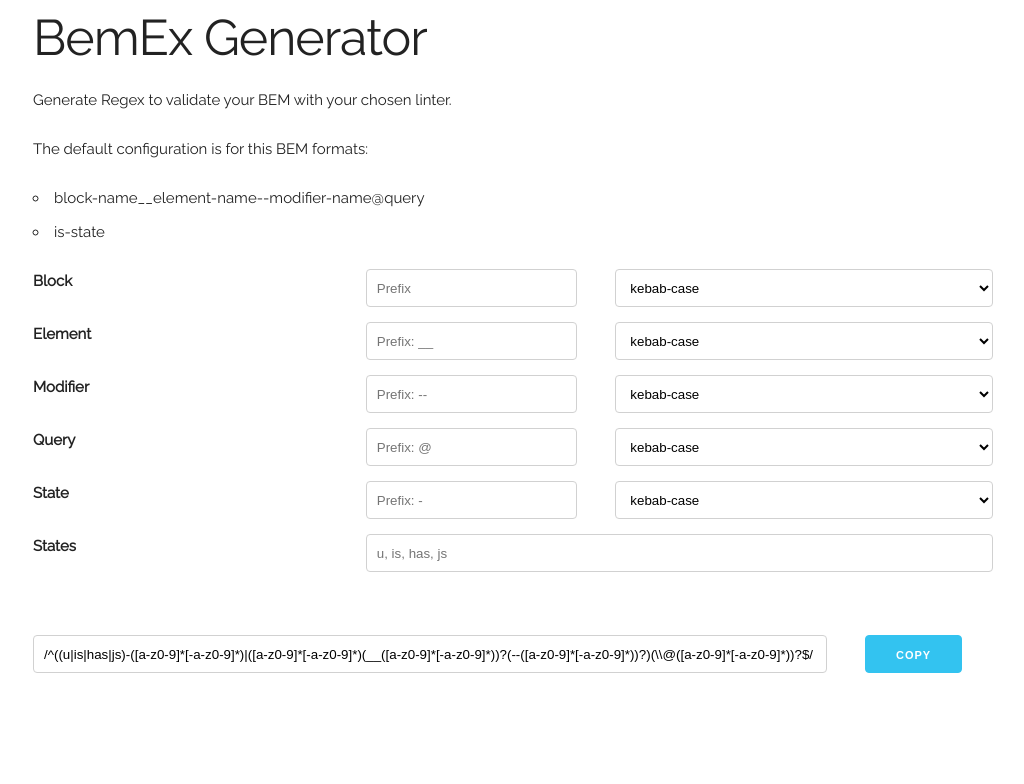
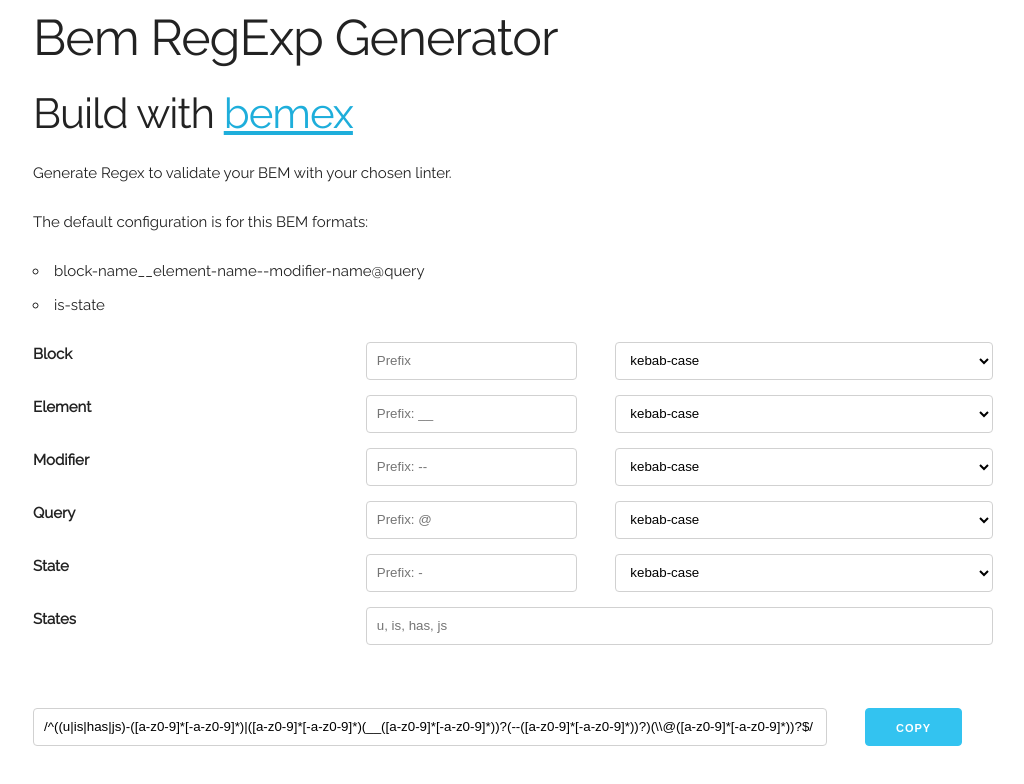
Before and after one commit to gcmznt/bemex, a plain HTML site: page index.html in a window 1280 px wide. Shown: the whole page, without its empty margins (127-1151 px from the left). Drawn offline with nearby package versions, Linux system fonts and the light colour scheme; some packages are replaced by stand-ins of ours; a script that the page names is missing.

Commit message:
added link to repo

```diff
--- a/index.html
+++ b/index.html
@@ -33,7 +33,8 @@
   </head>
   <body>
     <div class="container">
-      <h1>BemEx Generator</h1>
+      <h1>Bem RegExp Generator</h1>
+      <h2>Build with <a href="https://github.com/giacomozinetti/bemex">bemex</a></h2>
       <p>
         Generate Regex to validate your BEM with your chosen linter.
       </p>
```
